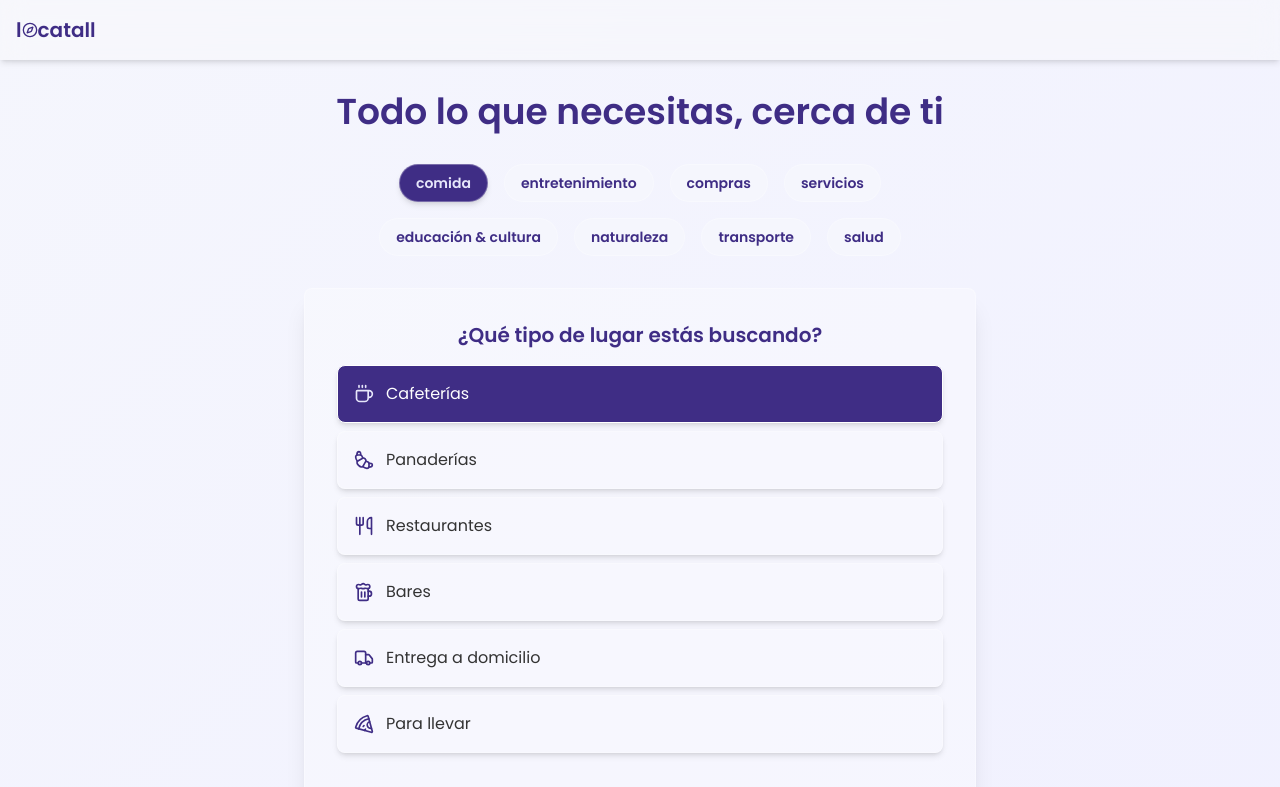
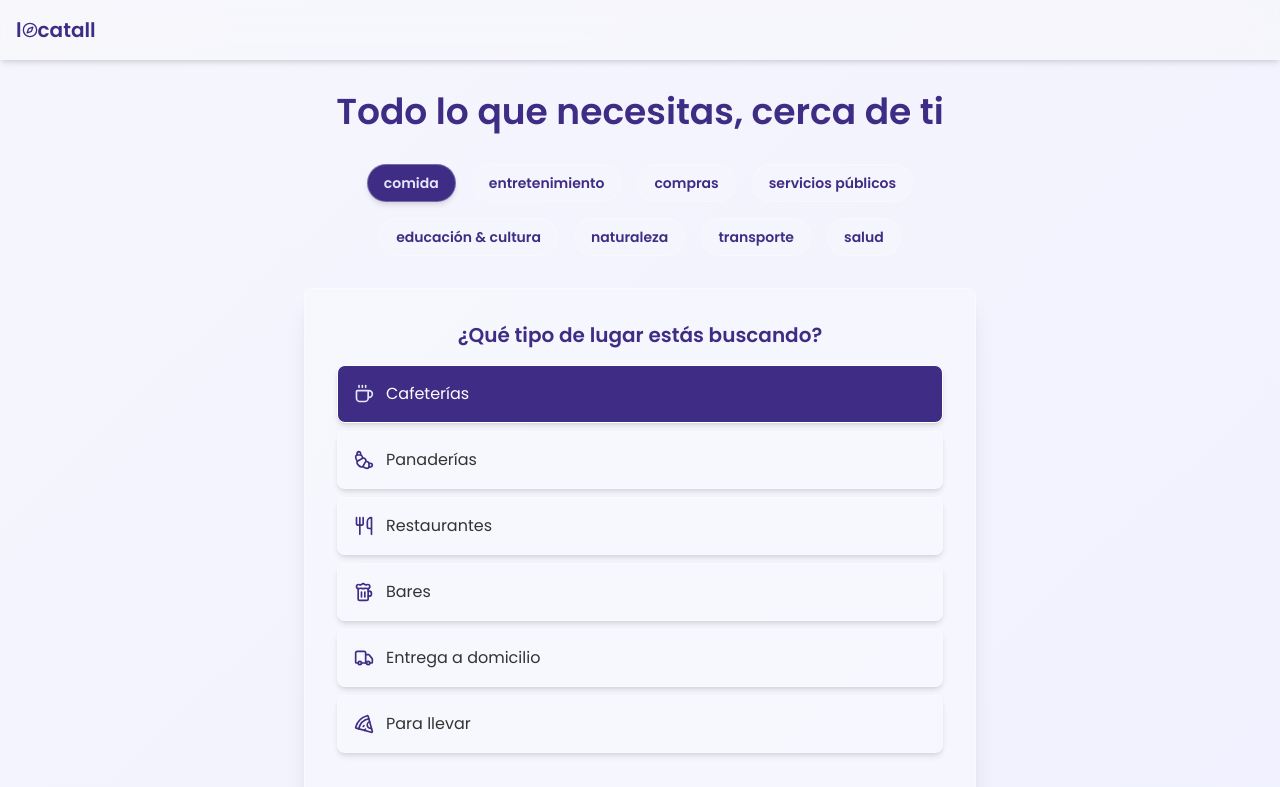
Before and after one commit to mariollesta/locatall, a React (Vite) app in the folder frontend/: page / in a window 1280 px wide. Shown: the top 787 px of the page. Built offline with nearby package versions, Linux system fonts and the light colour scheme.

Commit message:
feat(): ui changes

```diff
--- a/frontend/src/components/ErrorMessage.jsx
+++ b/frontend/src/components/ErrorMessage.jsx
@@ -16,10 +16,6 @@ const ErrorMessage = ({
           </div>
         </div>
       </div>
-      <div className="mt-4 flex items-center text-sm text-gray-500">
-        <MapPin className="h-4 w-4 mr-1" />
-        <span>La localización puede no estar activa.</span>
-      </div>
       <button
         className="mt-3 w-full bg-red-100 hover:bg-red-200 text-red-800 font-semibold py-2 px-4 rounded-md transition duration-300 ease-in-out"
         onClick={() => window.location.reload()}
--- a/frontend/src/data/placesData.js
+++ b/frontend/src/data/placesData.js
@@ -98,7 +98,7 @@ export const PLACES_DATA = {
     ],
   },
   public_services: {
-    label: "servicios",
+    label: "servicios públicos",
     placeTypes: [
       { value: "bank", label: "Banco", icon: PiggyBank },
       { value: "atm", label: "Cajero automático", icon: CreditCard },
```
